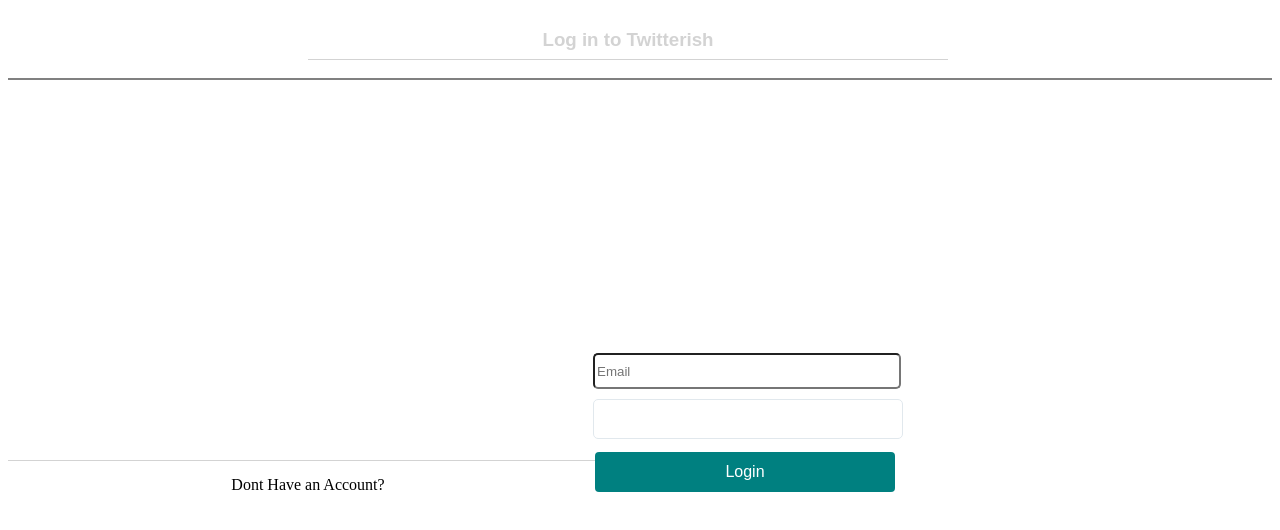
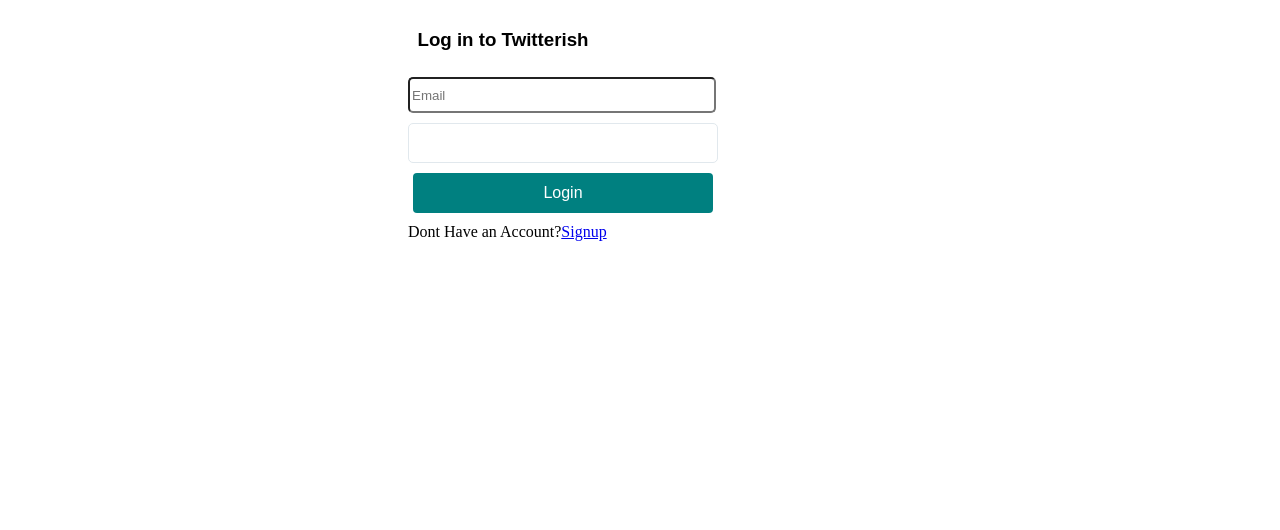
Before and after one commit to Terrionna/twitter_clone, a website: page public/html/login.html in a window 1280 px wide. Drawn offline with Linux system fonts and the light colour scheme; files that its build step writes are made by us from their sources.

Commit message:
made necessary changes to login.css and login.html also began signup html and css

```diff
--- a/index.js
+++ b/index.js
@@ -11,7 +11,7 @@
  response.sendFile('login.html', { root: __dirname+ '/public/html/'});
 });
 server.get('/signup', function(request,respose){
-  respose.sendFile('signup.html', {root: __dirname+ 'public/html'});
+  respose.sendFile('signup.html', {root: __dirname+ '/public/html'});
 });
 
 server.listen (port,function (){
--- a/public/css/login.css
+++ b/public/css/login.css
@@ -1,69 +1,52 @@
+.whole-page {
+  display: block;
+  margin-left: 400px;
+}
+
 #login-to-twitter {
   text-align: center;
-  border-bottom: 1px solid lightgrey;
   font-family: sans-serif;
   width: 600px;
   height: 20px;
   padding: 10px 20px;
-  margin-left: 300px;
-  color: lightgrey;
-}
-#login-field {}
-.boxed {
-  border: 0.5px solid grey;
-  margin-bottom: 30%;
-}
-
-.input-container {
-  position: fixed;
-  top: 50%;
-  left: 50%;
-  margin-top: -50px;
-  margin-left: -50px;
+  color: black;
+  margin-left: 175px;
 }
 input {
-  display: block;
-  margin: 3px;
   width: 300px;
   height: 400px;
-  margin-right: 500px;
-
+  display: block;
 }
 #email-field {
   height: 30px;
   width: 300px;
 border-radius: 5px;
+
+}
+footer {
+  margin-top: 10px;
 }
 #password-field {
   color: teal;
-  margin-top: 10px;
   height: 30px;
   width: 300px;
   border-radius: 5px;
   border: 1px solid #e1e8ed;
-  border-radius: 5px;
+  margin-top: 10px;
 
   padding: 4px;
 }
-#footer-text {
-   width: 570px;
-   height: 14px;
-   padding: 15px;
-   border-top:1px solid lightgrey;
-   text-align: center;
-}
 button {
- display: inline-block;
  width: 300px;
  font-size: 16px;
  padding: 11px 20px;
  color: white;
  background-color: teal;
  border: none;
- margin-top: 10px;
  position: relative;
  left: 5px;
  line-height: normal;
  box-sizing: border-box;
  border-radius: 4px;
+ margin-top: 10px;
 }
--- a/public/html/login.html
+++ b/public/html/login.html
@@ -8,25 +8,26 @@
   <link rel="stylesheet" href="css/login.css">
 </head>
 <body>
-<div>
+
 
   <header>
       <h3 id= "login-to-twitter">Log in to Twitterish</h3>
   </header>
-</div>
+<div class= "whole-page">
   <main>
-<div class="boxed">
-    <form class= "input-container" action="login" method="GET" id= "login-field">
-     <input type="email" name='email' placeholder="Email" id= "email-field">
-     <input type="password" name='password' id= "password-field">
-     <button type="submit">Login</button>
-</div>
+    <div>
+        <form class= "input-container" action="login" method="GET" id= "login-field">
+         <input type="email" name='email' placeholder="Email" id= "email-field">
+         <input type="password" name='password' id= "password-field">
+         <button type="submit">Login</button>
+           </form>
+    </div>
 
   </main>
-  <footer>
-  <p id= "footer-text">  Dont Have an Account?<a href="/signup" Signup></a></p>
+  <footer class= "footer-text">
+   Dont Have an Account?<a href="/signup">Signup</a>
   </footer>
-  </form>
 
+</div>
 </body>
 </html>
```
Also changed, not shown: public/html/signup.html (+18 -1 lines).
